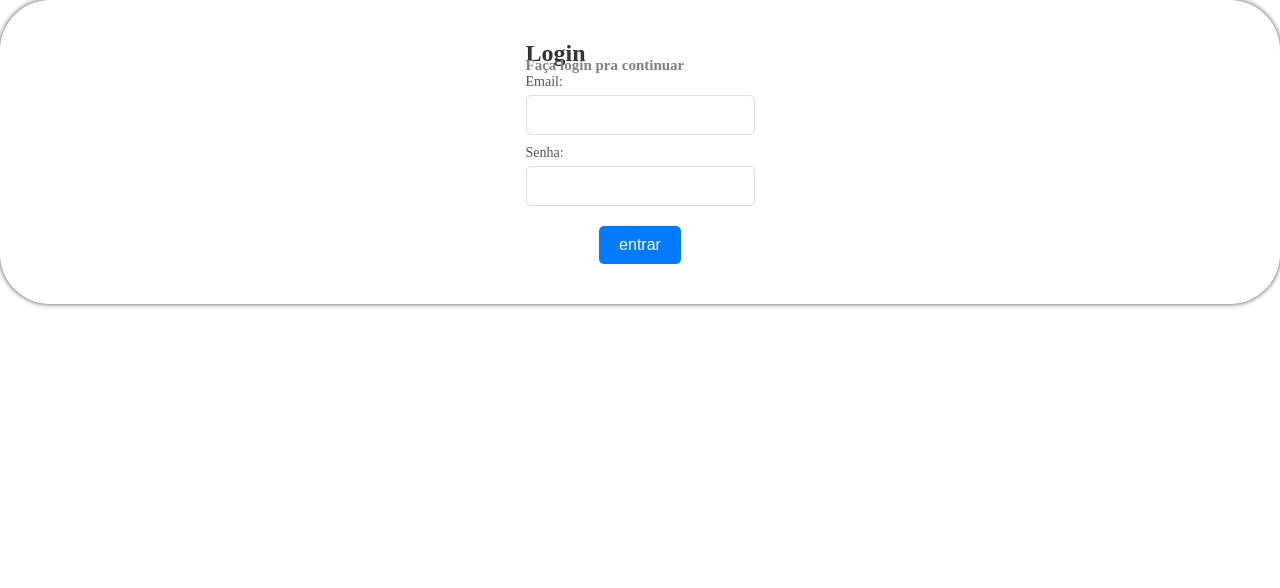
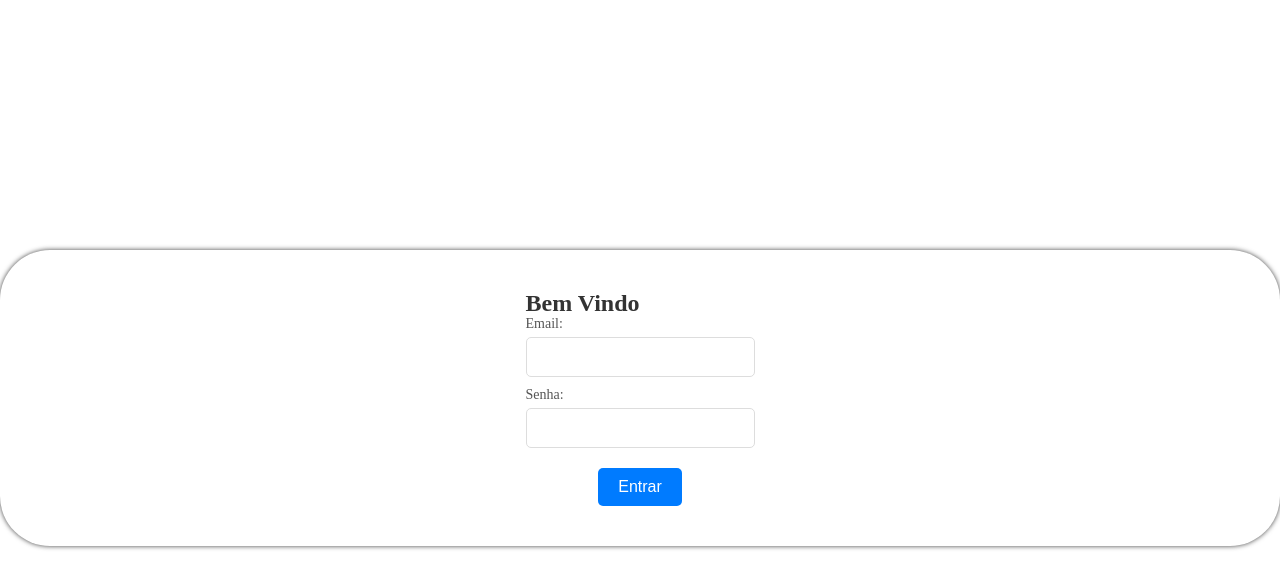
Before and after one commit to ENGENHARIA-DE-SOFTWARE-GRUPO-4/SRC-FRONT-ES04, a React (Create React App) app in the folder front-end/: page /login in a window 1280 px wide. Shown: the top 588 px of the page. Built offline with nearby package versions, Linux system fonts and the light colour scheme.

Commit message:
desenvolvendo pagina de login

```diff
--- a/front-end/src/pages/LoginPage.js
+++ b/front-end/src/pages/LoginPage.js
@@ -26,8 +26,7 @@ const LoginForm = () => {
   return (
     <form onSubmit={handleSubmit}>
       <div>
-        <h1>Login</h1>
-        <h2>Faça login pra continuar</h2>
+        <h1>Bem Vindo</h1>
         <label htmlFor="email">Email:</label>
         <input
           type="email"
@@ -49,7 +48,7 @@ const LoginForm = () => {
           required
         />
       </div>
-      <button type="submit">entrar</button>
+      <button type="submit">Entrar</button>
     </form>
   );
 };
--- a/front-end/src/styles/Login.css
+++ b/front-end/src/styles/Login.css
@@ -1,24 +1,21 @@
-
 form {
     display: flex;
+    margin-top: 100px;
+    position: relative;
+    top: 150px;
     flex-direction: column;
     align-items: center;
     justify-content: center;
     padding: 40px;
     border-radius: 50px;
-    box-shadow: 0px 0px 5px 0px rgba(0,0,0,0.75);
+    box-shadow: 0px 0px 5px 0px rgba(0, 0, 0, 0.75);
   }
 
   h1 {
     color: #333;
     font-size: 24px;
-    margin-bottom: -10px;
-  }
-
-  h2{
-    font-size: 15px;
-    color: gray;
-    font-style: normal;
+    margin-bottom: -1px;
+    font-family: ;
   }
 
   div {
--- a/front-end/src/styles/Menu.css
+++ b/front-end/src/styles/Menu.css
@@ -8,17 +8,17 @@
   height: 100%;
   display: flex;
   flex-direction: column;
-   align-items:start;
+  align-items: center;
+  justify-content: center;
+  padding: 20px;
 }
-
 
 .fotoPerfil_e_Dados{
   width: 90%;
   height: 180px;
-   margin-top: 63px;
   display: flex;
   flex-direction: row;
-   margin-left: 130px;
+  margin-bottom: 10px;
 }
 
 .fotoPerfil{
@@ -27,11 +27,11 @@
   align-items: center;
   justify-content: center;
   font-size: 40px;
-   height: 230px;
-   width: 230px;
+  height: 150px;
+  width: 150px;
   border-radius: 50%;
-   margin-left: 1%;
-   margin-top: -25px;
+  margin-bottom: 5px;
+  margin-right: 20px;
 }
 
 .fotoPerfil img{
@@ -39,25 +39,24 @@
   border-radius: 50%;
 }
 
-
 .containerDados{
   width: 73%;
   height: auto;
-   background-color: #4A85F6;
-   margin-left: 2%;
+  background-color: #007BFF;
   overflow: hidden;
   display: flex;
   justify-content: center;
   align-items: center;
-   border-radius: 10px;
-   border: 1px solid black;
+  border-radius: 15px;
+  border: none;
+  color: #fff;
+  font-size: 16px;
 }
 
 .dados{
   color: white;
   width: 100%;
   height: 70%;
-   margin-left: 2%;
   display: flex;
   flex-direction: column;
   font-size: 35px;
@@ -67,7 +66,6 @@
 .links_Greed{
   width: 80%;
   height: 60%;
-   margin-left: 130px;
   display: flex;
   flex-direction: column;
 }
@@ -91,13 +89,23 @@
 .links_Greed a{
   width: 25%;
   height: 200px;
-   background-color:#B7CEFB;
-   margin-top: 100px;
+  background-color:#007BFF;
+  margin-top: 10px;
   display: flex;
   align-items: center;
   justify-content: center;
   text-decoration: none;
-   color: black;
-   font-size: 40px;
-   border-radius: 10px;
+  color: #fff;
+  font-size: 16px;
+  border-radius: 5px;
+  transition: background-color 0.3s ease;
 }
+
+.links_Greed a:hover {
+ background-color: #0056b3;
+ transform: scale(1.1);
+}
+
+.links_Greed a:active {
+ transform: scale(0.9);
+}
```
Lines whose indentation alone changed are shown as unchanged.
